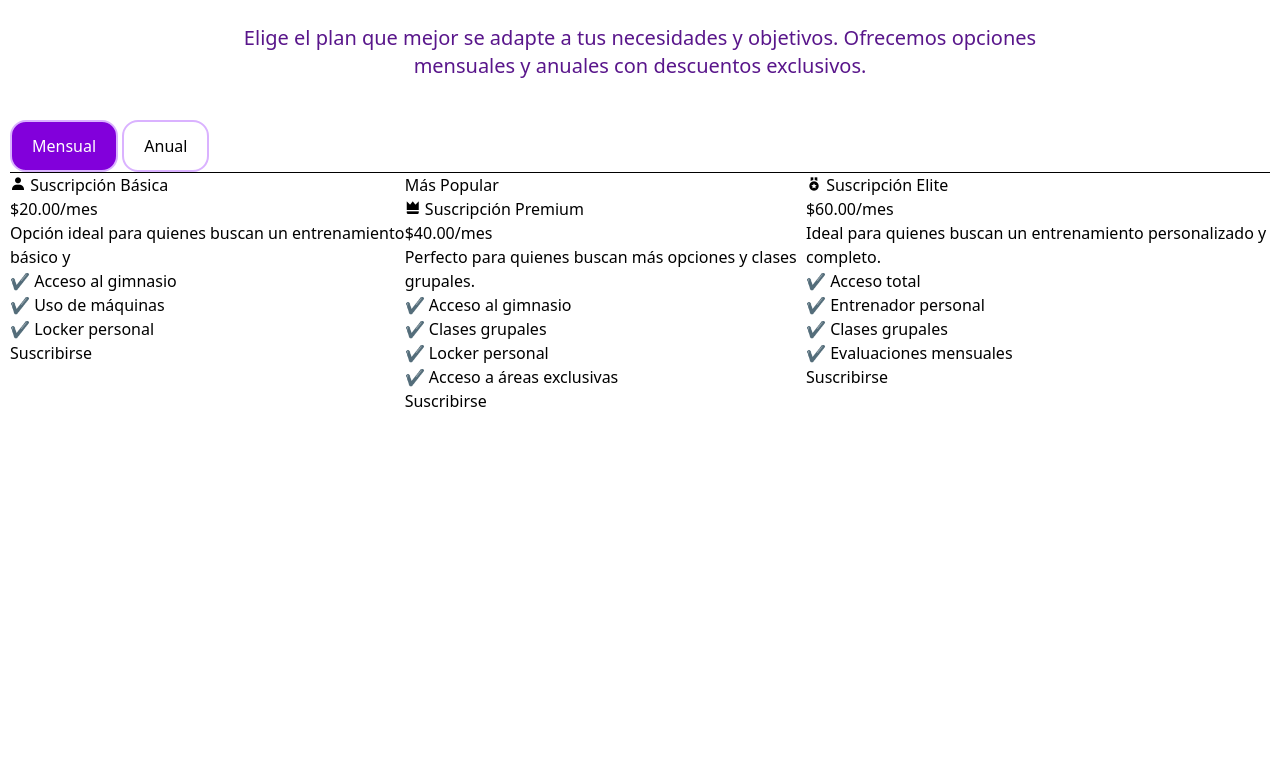
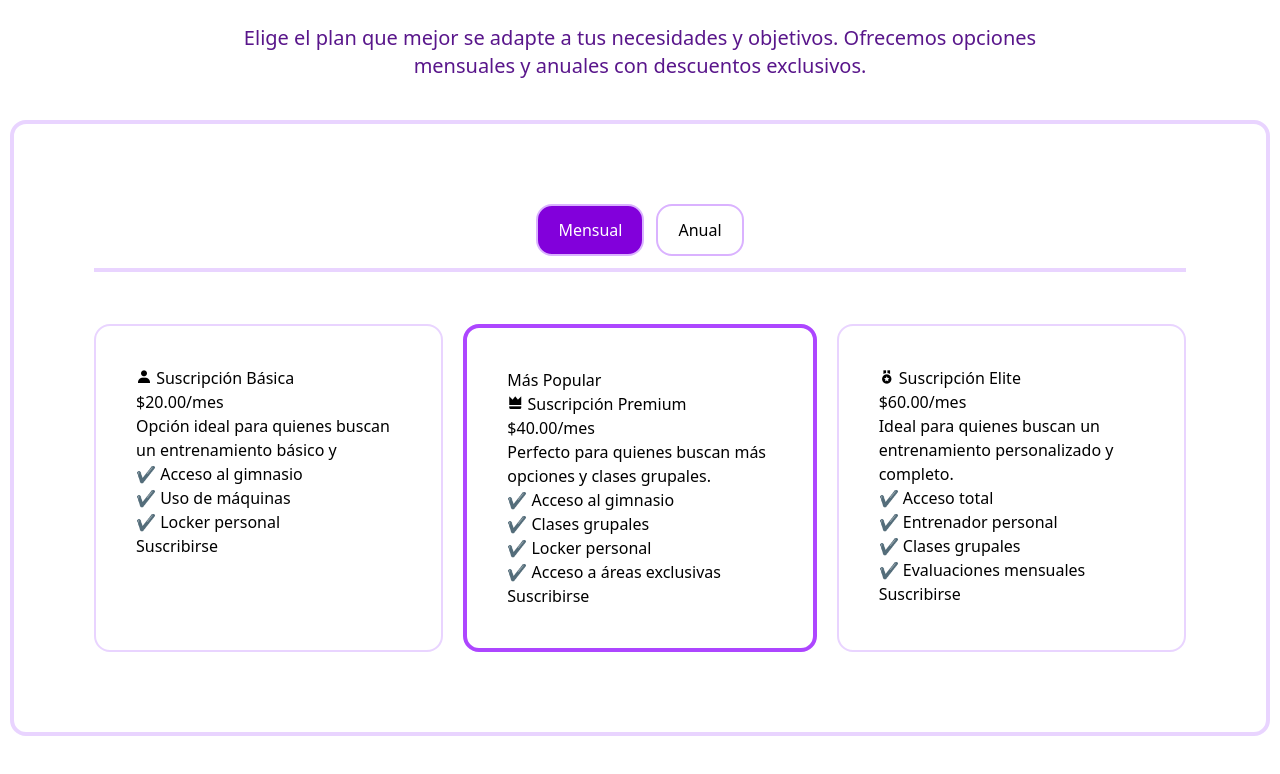
Before and after one commit to Seb-RM/Tailwind_Css_Html-Gym-Web-Page, a website built with Vite: page index.html in a window 1280 px wide. Shown: the part 2440-3214 px from the top of the page. Before the commit the page ends 2903 px from the top, so only its background shows below. Built offline with nearby package versions, Linux system fonts and the light colour scheme.

Commit message:
chore: mejorar estilos y estructura de la sección de precios en index.html

```diff
--- a/index.html
+++ b/index.html
@@ -294,18 +294,18 @@
           </p>
         </header>
 
-        <div>
+        <div class="flex flex-wrap justify-center gap-3 rounded-2xl border-4 border-purple-200 p-10 xl:p-20">
           <input id="m" class="peer/m hidden" type="radio" name="status" checked />
           <label for="m" class="inline-block cursor-pointer rounded-2xl border-2 border-purple-300 px-5 py-3 peer-checked/m:bg-purple-700 peer-checked/m:text-white hover:opacity-85"> Mensual </label>
           <input id="y" class="peer/y hidden" type="radio" name="status" />
           <label for="y" class="inline-block cursor-pointer rounded-2xl border-2 border-purple-300 px-5 py-3 peer-checked/y:bg-purple-700 peer-checked/y:text-white hover:opacity-85"> Anual </label>
 
-          <hr />
+          <hr class="w-full border-2 border-purple-200" />
 
           <!-- Planes Mensuales -->
-          <div class="hidden peer-checked/m:flex">
+          <div class="hidden peer-checked/m:flex  mt-10 w-full flex-wrap gap-5">
             <!-- Plan Basic -->
-            <div>
+            <div class="flex flex-1 flex-col rounded-2xl border-2 border-purple-200 p-5 xl:p-10">
               <h3>
                 <span>
                   <i class="bx bxs-user"></i>
@@ -323,7 +323,7 @@
             </div>
 
             <!-- Plan Premium (Más popular) -->
-            <div>
+            <div class=" relative flex flex-1 flex-col rounded-2xl border-4 border-purple-500 p-5 xl:p-10">
               <span> Más Popular </span>
               <h3>
                 <span>
@@ -345,7 +345,7 @@
             </div>
 
             <!-- Plan Elite -->
-            <div>
+            <div class="flex flex-1 flex-col rounded-2xl border-2 border-purple-200 p-5 xl:p-10">
               <h3>
                 <span>
                   <i class="bx bxs-medal"></i>
@@ -368,9 +368,9 @@
           </div>
 
           <!-- Planes Anuales -->
-          <div class="hidden peer-checked/y:flex">
+          <div class="hidden peer-checked/y:flex mt-10 w-full flex-wrap gap-5">
             <!-- Plan Basic -->
-            <div>
+            <div class="flex flex-1 flex-col rounded-2xl border-2 border-purple-200 p-5 xl:p-10">
               <h3>
                 <span>
                   <i class="bx bxs-user"></i>
@@ -392,7 +392,7 @@
             </div>
 
             <!-- Plan Premium (Más popular) -->
-            <div>
+            <div class="relative flex flex-1 flex-col rounded-2xl border-4 border-purple-500 p-5 xl:p-10">
               <span> Más Popular </span>
               <h3>
                 <span>
@@ -415,7 +415,7 @@
             </div>
 
             <!-- Plan Elite -->
-            <div>
+            <div class="flex flex-1 flex-col rounded-2xl border-2 border-purple-200 p-5 xl:p-10">
               <h3>
                 <span>
                   <i class="bx bxs-dumbbell"></i>
```
